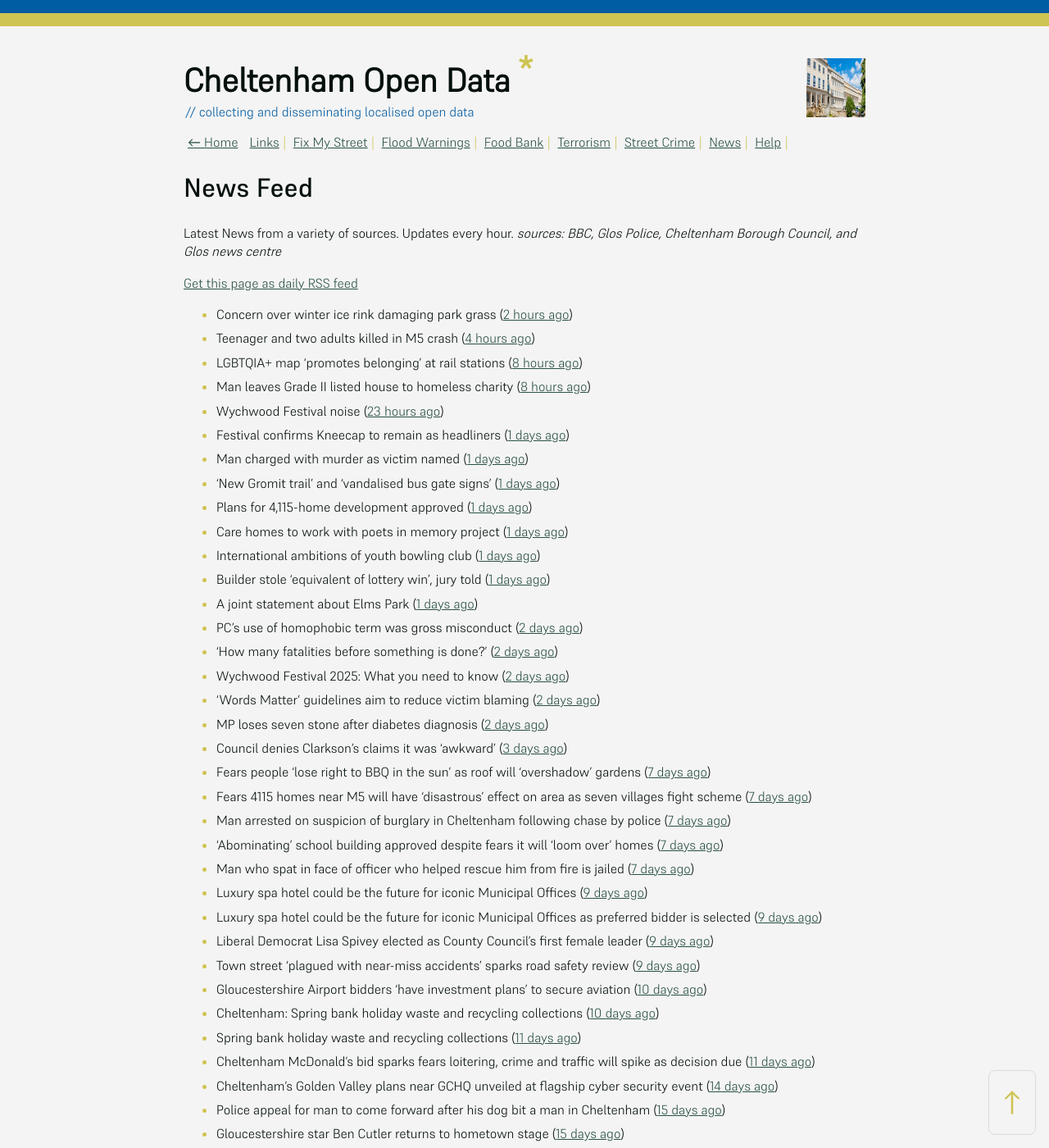
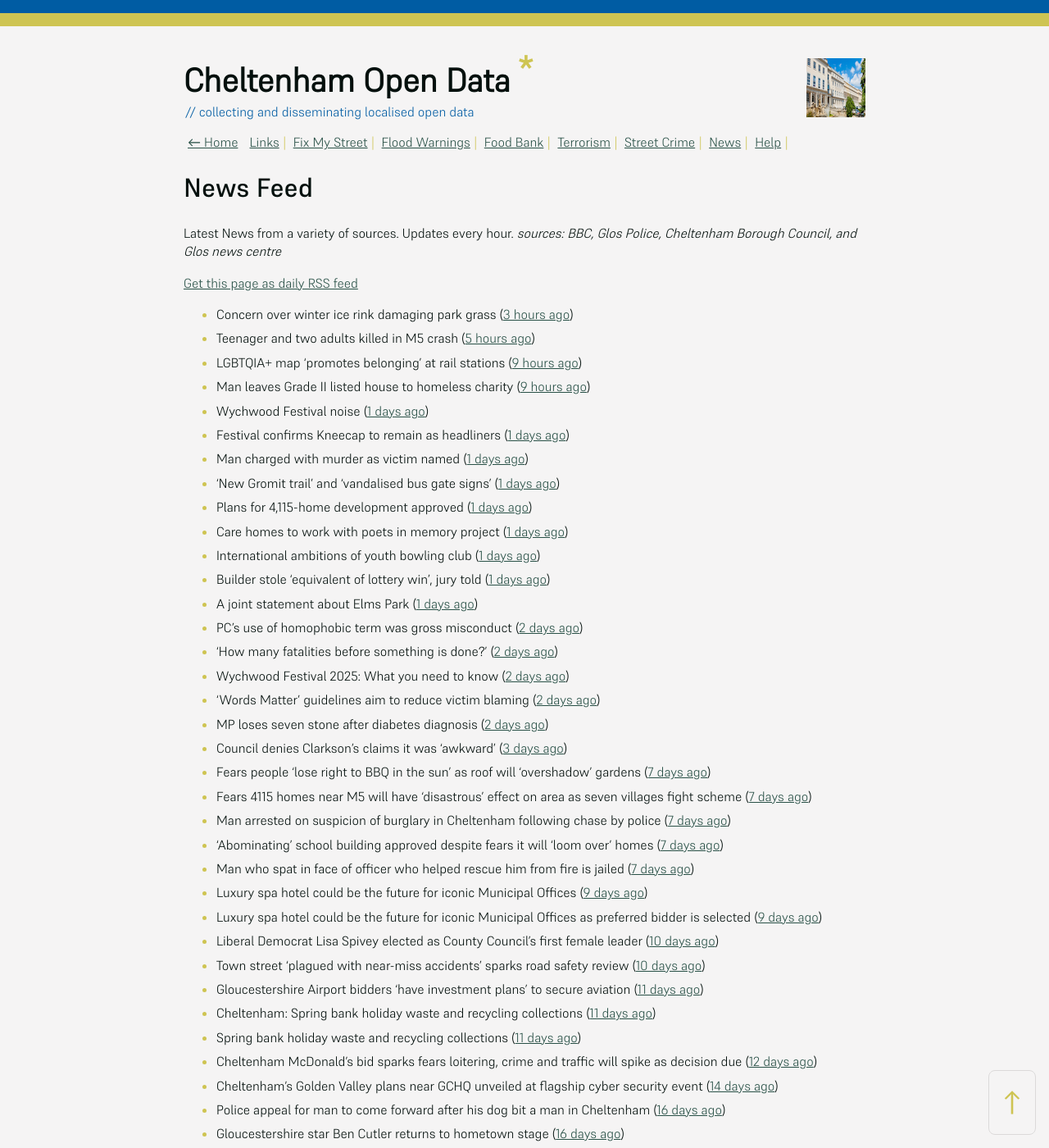
Before and after one commit to mat-0/cheltenham-open-data, a Jekyll site: the page built from _pages/news.md, in a window 1280 px wide and 1400 px high. Shown: the whole window at 82% size. Built offline with Jekyll 4.4.1, drawn with Linux system fonts in a browser that asks for light colours; some of the changed text lies outside the part shown.

Commit message:
Updated 2025-05-31 15:58:03

```diff
--- a/_pages/news.md
+++ b/_pages/news.md
@@ -12,11 +12,11 @@ _sources: BBC, Glos Police, Cheltenham Borough Council, and Glos news centre_
 [Get this page as daily RSS feed](/daily.rss)
 
 <!-- news_marker starts -->
-- Concern over winter ice rink damaging park grass ([2 hours ago](https://www.bbc.com/news/articles/cq540604wj4o))
-- Teenager and two adults killed in M5 crash ([4 hours ago](https://www.bbc.com/news/articles/czxy3n361pgo))
-- LGBTQIA+ map 'promotes belonging' at rail stations ([8 hours ago](https://www.bbc.com/news/articles/cy5eq6w3k34o))
-- Man leaves Grade II listed house to homeless charity ([8 hours ago](https://www.bbc.com/news/articles/c1deelp3dxzo))
-- Wychwood Festival noise ([23 hours ago](https://www.cheltenham.gov.uk/news/article/3016/wychwood_festival_noise))
+- Concern over winter ice rink damaging park grass ([3 hours ago](https://www.bbc.com/news/articles/cq540604wj4o))
+- Teenager and two adults killed in M5 crash ([5 hours ago](https://www.bbc.com/news/articles/czxy3n361pgo))
+- LGBTQIA+ map 'promotes belonging' at rail stations ([9 hours ago](https://www.bbc.com/news/articles/cy5eq6w3k34o))
+- Man leaves Grade II listed house to homeless charity ([9 hours ago](https://www.bbc.com/news/articles/c1deelp3dxzo))
+- Wychwood Festival noise ([1 days ago](https://www.cheltenham.gov.uk/news/article/3016/wychwood_festival_noise))
 - Festival confirms Kneecap to remain as headliners ([1 days ago](https://www.bbc.com/news/articles/clyg54e88jmo))
 - Man charged with murder as victim named ([1 days ago](https://www.bbc.com/news/articles/ce80685p13no))
 - 'New Gromit trail' and 'vandalised bus gate signs' ([1 days ago](https://www.bbc.com/news/articles/cpd46d4ndxdo))
@@ -38,16 +38,16 @@ _sources: BBC, Glos Police, Cheltenham Borough Council, and Glos news centre_
 - Man who spat in face of officer who helped rescue him from fire is jailed ([7 days ago](https://gloucesternewscentre.co.uk/man-who-spat-in-face-of-officer-who-helped-rescue-him-from-fire-is-jailed/))
 - Luxury spa hotel could be the future for iconic Municipal Offices ([9 days ago](https://gloucesternewscentre.co.uk/luxury-spa-hotel-could-be-the-future-for-iconic-municipal-offices/))
 - Luxury spa hotel could be the future for iconic Municipal Offices as preferred bidder is selected ([9 days ago](https://www.cheltenham.gov.uk/news/article/3014/luxury_spa_hotel_could_be_the_future_for_iconic_municipal_offices_as_preferred_bidder_is_selected))
-- Liberal Democrat Lisa Spivey elected as County Council’s first female leader ([9 days ago](https://gloucesternewscentre.co.uk/liberal-democrat-lisa-spivey-elected-as-county-councils-first-female-leader/))
-- Town street ‘plagued with near-miss accidents’ sparks road safety review ([9 days ago](https://gloucesternewscentre.co.uk/town-street-plagued-with-near-miss-accidents-sparks-road-safety-review/))
-- Gloucestershire Airport bidders ‘have investment plans’ to secure aviation ([10 days ago](https://gloucesternewscentre.co.uk/gloucestershire-airport-bidders-have-investment-plans-to-secure-aviation/))
-- Cheltenham: Spring bank holiday waste and recycling collections ([10 days ago](https://gloucesternewscentre.co.uk/cheltenham-spring-bank-holiday-waste-and-recycling-collections/))
+- Liberal Democrat Lisa Spivey elected as County Council’s first female leader ([10 days ago](https://gloucesternewscentre.co.uk/liberal-democrat-lisa-spivey-elected-as-county-councils-first-female-leader/))
+- Town street ‘plagued with near-miss accidents’ sparks road safety review ([10 days ago](https://gloucesternewscentre.co.uk/town-street-plagued-with-near-miss-accidents-sparks-road-safety-review/))
+- Gloucestershire Airport bidders ‘have investment plans’ to secure aviation ([11 days ago](https://gloucesternewscentre.co.uk/gloucestershire-airport-bidders-have-investment-plans-to-secure-aviation/))
+- Cheltenham: Spring bank holiday waste and recycling collections ([11 days ago](https://gloucesternewscentre.co.uk/cheltenham-spring-bank-holiday-waste-and-recycling-collections/))
 - Spring bank holiday waste and recycling collections ([11 days ago](https://www.cheltenham.gov.uk/news/article/3013/spring_bank_holiday_waste_and_recycling_collections))
-- Cheltenham McDonald’s bid sparks fears loitering, crime and traffic will spike as decision due ([11 days ago](https://gloucesternewscentre.co.uk/cheltenham-mcdonalds-bid-sparks-fears-loitering-crime-and-traffic-will-spike-as-decision-due/))
+- Cheltenham McDonald’s bid sparks fears loitering, crime and traffic will spike as decision due ([12 days ago](https://gloucesternewscentre.co.uk/cheltenham-mcdonalds-bid-sparks-fears-loitering-crime-and-traffic-will-spike-as-decision-due/))
 - Cheltenham’s Golden Valley plans near GCHQ unveiled at flagship cyber security event ([14 days ago](https://gloucesternewscentre.co.uk/cheltenhams-golden-valley-plans-near-gchq-unveiled-at-flagship-cyber-security-event/))
-- Police appeal for man to come forward after his dog bit a man in Cheltenham ([15 days ago](https://gloucesternewscentre.co.uk/police-appeal-for-man-to-come-forward-after-his-dog-bit-a-man-in-cheltenham/))
-- Gloucestershire star Ben Cutler returns to hometown stage ([15 days ago](https://gloucesternewscentre.co.uk/gloucestershire-star-ben-cutler-returns-to-hometown-stage/))
-- Case against Cheltenham man in relation to fox hunting stopped ([15 days ago](https://gloucesternewscentre.co.uk/case-against-cheltenham-man-in-relation-to-fox-hunting-stopped/))
+- Police appeal for man to come forward after his dog bit a man in Cheltenham ([16 days ago](https://gloucesternewscentre.co.uk/police-appeal-for-man-to-come-forward-after-his-dog-bit-a-man-in-cheltenham/))
+- Gloucestershire star Ben Cutler returns to hometown stage ([16 days ago](https://gloucesternewscentre.co.uk/gloucestershire-star-ben-cutler-returns-to-hometown-stage/))
+- Case against Cheltenham man in relation to fox hunting stopped ([16 days ago](https://gloucesternewscentre.co.uk/case-against-cheltenham-man-in-relation-to-fox-hunting-stopped/))
 - HBD unveils phase two plans for Golden Valley at Cyber UK ([16 days ago](https://www.cheltenham.gov.uk/news/article/3012/hbd_unveils_phase_two_plans_for_golden_valley_at_cyber_uk))
 - Arle Court Transport Hub welcomes more National Express services ([16 days ago](https://gloucesternewscentre.co.uk/arle-court-transport-hub-welcomes-more-national-express-services/))
 - Golden Valley social value promise will deliver real value to communities ([16 days ago](https://www.cheltenham.gov.uk/news/article/3011/golden_valley_social_value_promise_will_deliver_real_value_to_communities))
```
Also changed, not shown: other parts of _pages/news.md (+3 -3 lines), _data/flood.json (+5 -27 lines), _pages/fix-my-street.md (+1 -1 lines), index.md (+5 -5 lines).
